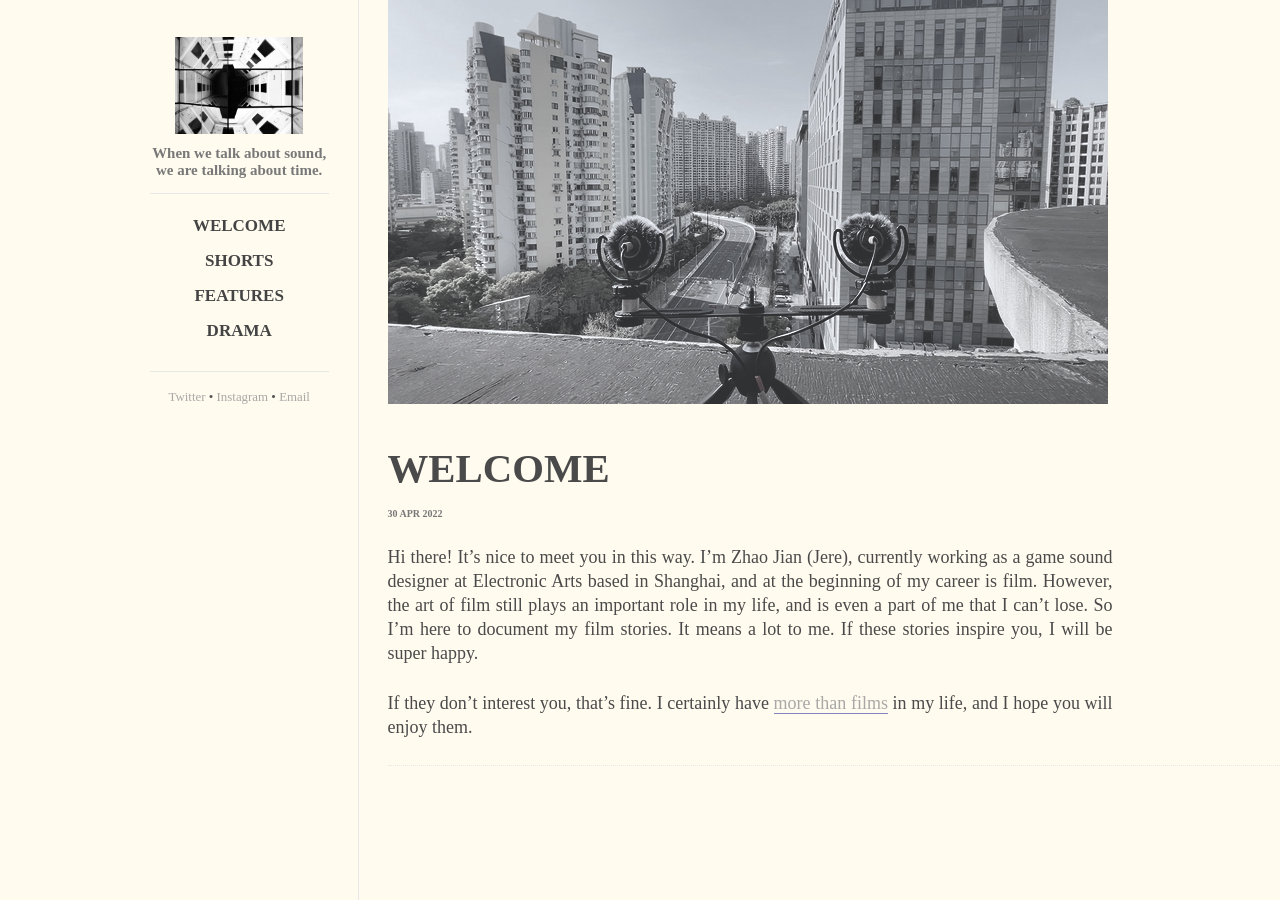
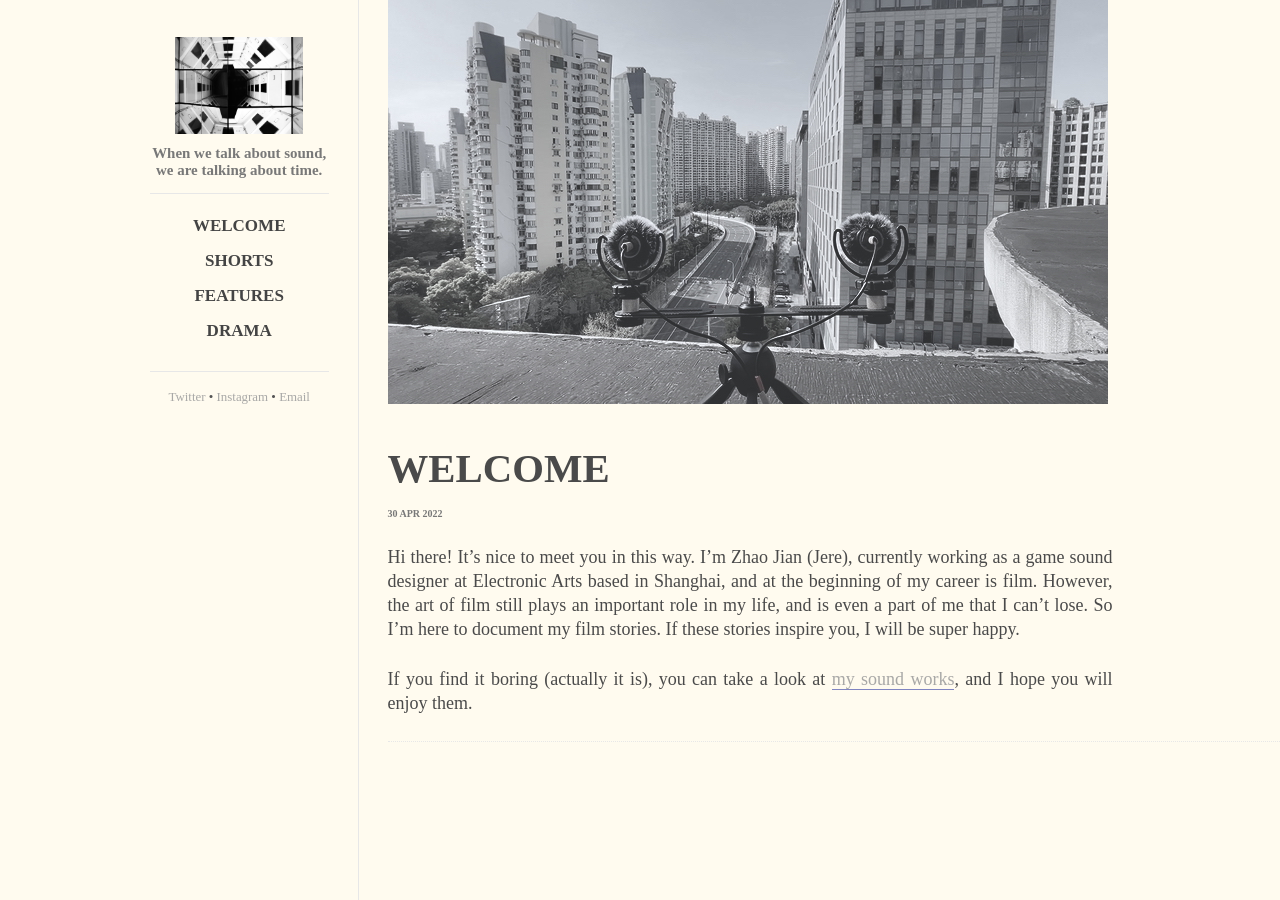
Before and after one commit to zhaojian26/works, a Jekyll site: the page built from _posts/2022-04-30-welcome.md, in a window 1280 px wide. Built offline with Jekyll 4.4.1, drawn with Linux system fonts in a browser that asks for light colours.

Commit message:
Update 2022-04-30-welcome.md

```diff
--- a/_posts/2022-04-30-welcome.md
+++ b/_posts/2022-04-30-welcome.md
@@ -6,6 +6,6 @@ date:   2022-04-30 16:00:00
 categories: posts
 ---
 <br>
-Hi there! It's nice to meet you in this way. I'm Zhao Jian (Jere), currently working as a game sound designer at Electronic Arts based in Shanghai, and at the beginning of my career is film. However, the art of film still plays an important role in my life, and is even a part of me that I can't lose. So I'm here to document my film stories. It means a lot to me. If these stories inspire you, I will be super happy.
+Hi there! It's nice to meet you in this way. I'm Zhao Jian (Jere), currently working as a game sound designer at Electronic Arts based in Shanghai, and at the beginning of my career is film. However, the art of film still plays an important role in my life, and is even a part of me that I can't lose. So I'm here to document my film stories. If these stories inspire you, I will be super happy.
 
-If they don't interest you, that's fine. I certainly have [more than films](https://www.youtube.com/channel/UC1zijzn8qPG5BK8-dVRDRQQ) in my life, and I hope you will enjoy them.
+If you find it boring (actually it is), you can take a look at [my sound works](https://www.youtube.com/@zhaojian/videos), and I hope you will enjoy them.
```
